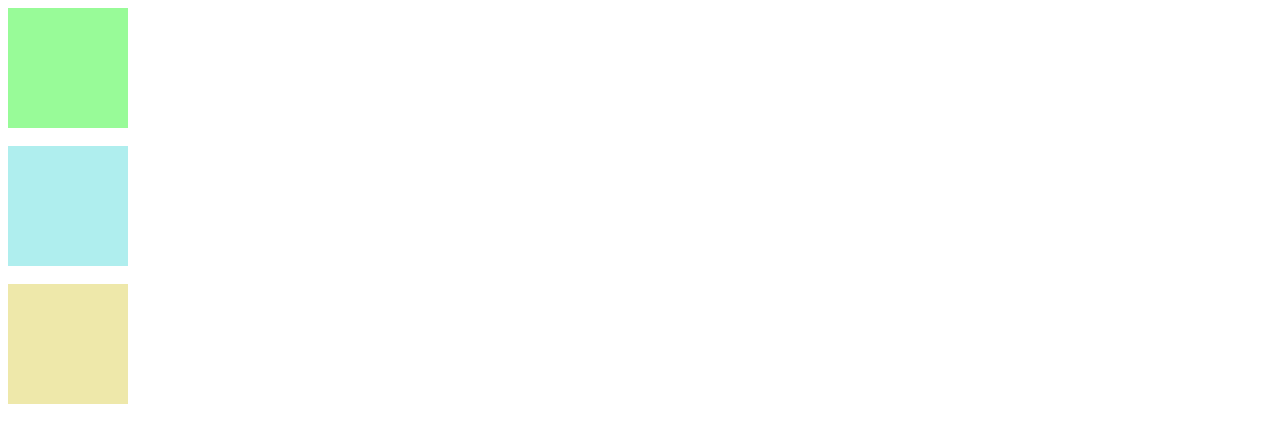
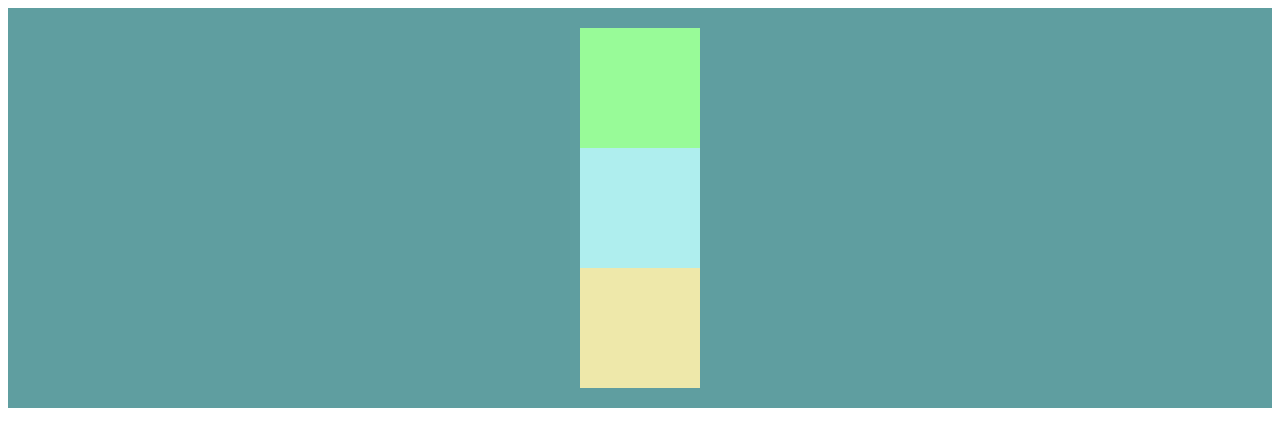
Before and after one commit to cristian-israel/curso_javascript_typescript, a website: page html/573 - pensando em html e css/index.html in a window 1280 px wide. Drawn offline with Linux system fonts and the light colour scheme.

Commit message:
realizado atividads até a aula 572

```diff
--- a/html/573 - pensando em html e css/index.html
+++ b/html/573 - pensando em html e css/index.html
@@ -5,18 +5,29 @@
 	<meta charset="UTF-8">
 	<meta name="viewport" content="width=device-width, initial-scale=1.0">
 	<title>Document</title>
+	<style>
+		section {
+			display: flex;
+			padding: 20px;
+			flex-direction: column;
+			align-items: center;
+		}
+
+		div {
+			border-width: 1px;
+			border-style: inherit;
+		}
+	</style>
 </head>
 
 <body>
-	<div style="width: 120px; height: 120px; background: palegreen"></div>
+	<section style="background: #5f9ea0;">
+		<div style="width: 120px; height: 120px; background: palegreen;"></div>
 
-	<br>
+		<div style="width: 120px; height: 120px; background: paleturquoise;"></div>
 
-	<div style="width: 120px; height: 120px; background: paleturquoise"></div>
-
-	<br>
-
-	<div style="width: 120px; height: 120px; background: palegoldenrod"></div>
+		<div style="width: 120px; height: 120px; background: palegoldenrod;"></div>
+	</section>
 </body>
 
 </html>
```
Also changed, not shown: README.md.
